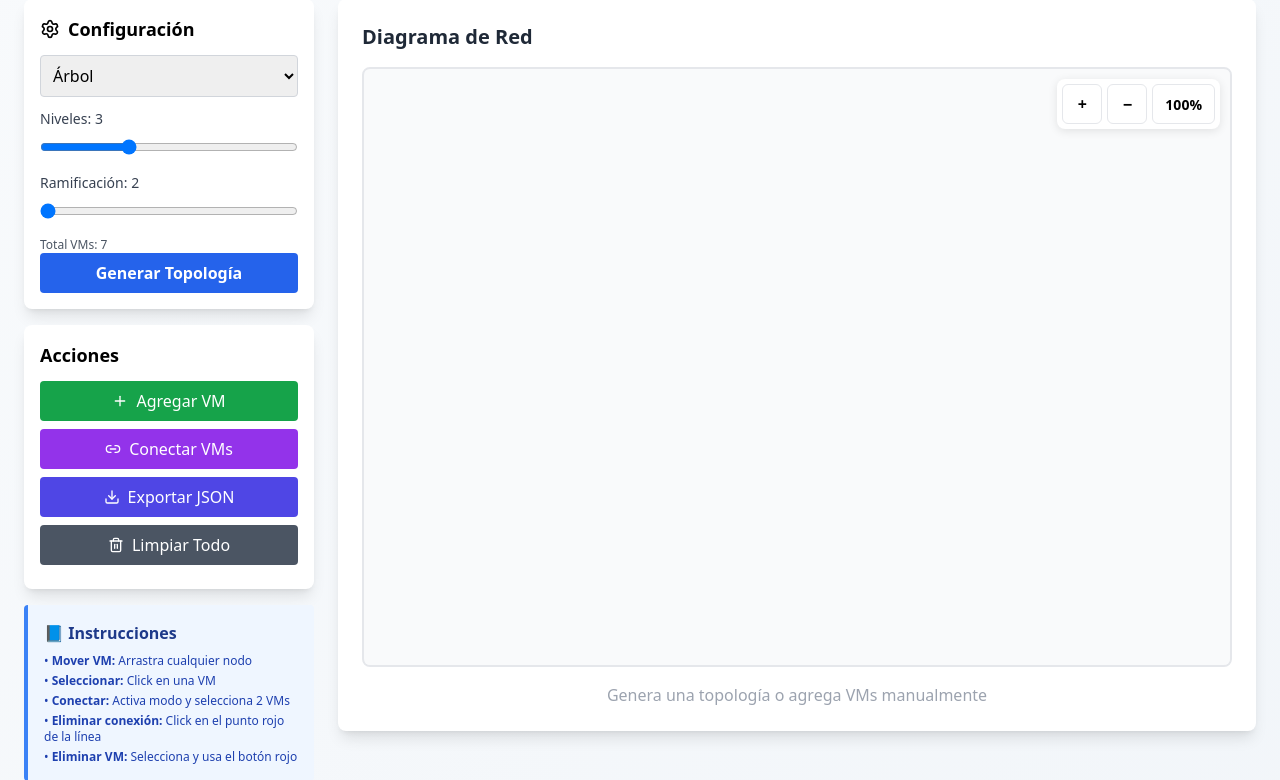
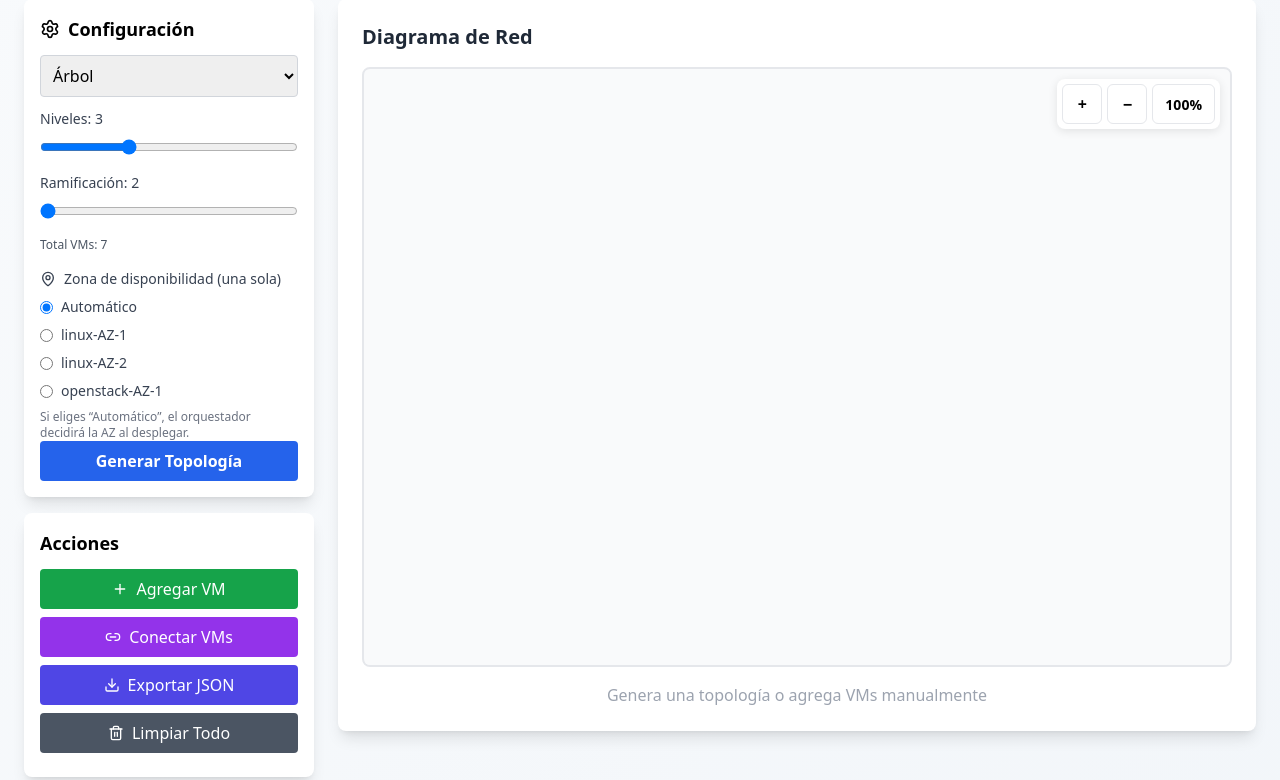
Before and after one commit to JesusAP346/PROYECTO_CLOUD_G4, a Flask app: page / in a window 1280 px wide. Shown: the part 117-897 px from the top of the page. Run offline with Flask 3, Linux system fonts and the light colour scheme; data that the repository does not hold is empty; some libraries are stand-ins or nearby versions.

Commit message:
avance slice manager

```diff
--- a/app.py
+++ b/app.py
@@ -10,6 +10,7 @@ class NetworkTopology:
         self.nodes = []
         self.edges = []
         self.next_id = 1
+        self.slice_placement = {"az": None}
 
     def generate_topology(self, topology_type, config):
         """Genera una topología específica y la AGREGA a la existente"""
@@ -322,7 +323,7 @@ def get_topology_state():
 @app.route('/api/topology/export', methods=['GET'])
 def export_topology():
     export_format = (request.args.get('format') or '').lower()
-    include_coords = (export_format != 'deploy')  # si piden deploy, ocultamos x,y
+    include_coords = (export_format != 'deploy')
 
     export_data = {
         'metadata': {
@@ -330,11 +331,29 @@ def export_topology():
             'version': '1.0',
             'total_nodes': len(topology.nodes),
             'total_connections': len(topology.edges),
-            'sentinel': 'deploy-no-coords'  # <--- marca
+            #'sentinel': 'deploy-no-coords',
+            # AQUÍ: una sola AZ o null (auto)
+            'placement': {
+                'az': topology.slice_placement.get('az', None)
+            }
         },
-        'topology': topology.get_state(include_coords=False)
+        'topology': topology.get_state(include_coords=include_coords)
     }
     return jsonify(export_data)
 
+
+@app.route('/api/placement/az', methods=['POST'])
+def set_slice_placement():
+    data = request.json or {}
+    # data: { "az": "linux-AZ-1" }  ó  { "az": null }  (automático)
+    az = data.get('az', None)
+    # Validación suave (opcional)
+    allowed = {None, "linux-AZ-1", "linux-AZ-2", "openstack-AZ-1"}
+    if az not in allowed:
+        return jsonify({"success": False, "error": "AZ inválida"}), 400
+
+    topology.slice_placement = {"az": az}
+    return jsonify({"success": True, "placement": topology.slice_placement})
+
 if __name__ == '__main__':
     app.run(debug=True)
--- a/templates/index.html
+++ b/templates/index.html
@@ -29,7 +29,6 @@
                         <option value="bus">Bus</option>
                         <option value="mesh">Malla</option>
                     </select>
-
                     <div id="tree-config" class="space-y-3">
                         <div>
                             <label class="block text-sm font-medium text-gray-700 mb-2">
@@ -47,6 +46,38 @@
                             Total VMs: <span id="tree-total">7</span>
                         </p>
                     </div>
+
+                      <!-- AZ del Slice (una sola) -->
+                    <div class="mt-4">
+                    <label class="block text-sm font-medium text-gray-700 mb-2 flex items-center gap-2">
+                        <i data-lucide="map-pin" class="w-4 h-4"></i>
+                        Zona de disponibilidad (una sola)
+                    </label>
+
+                    <div class="space-y-2" id="az-radio-group">
+                        <label class="flex items-center gap-2">
+                        <input type="radio" name="slice-az" value="" checked>
+                        <span class="text-sm text-gray-700">Automático</span>
+                        </label>
+                        <label class="flex items-center gap-2">
+                        <input type="radio" name="slice-az" value="linux-AZ-1">
+                        <span class="text-sm text-gray-700">linux-AZ-1</span>
+                        </label>
+                        <label class="flex items-center gap-2">
+                        <input type="radio" name="slice-az" value="linux-AZ-2">
+                        <span class="text-sm text-gray-700">linux-AZ-2</span>
+                        </label>
+                        <label class="flex items-center gap-2">
+                        <input type="radio" name="slice-az" value="openstack-AZ-1">
+                        <span class="text-sm text-gray-700">openstack-AZ-1</span>
+                        </label>
+                    </div>
+
+                    <p class="text-xs text-gray-500 mt-2">
+                        Si eliges “Automático”, el orquestador decidirá la AZ al desplegar.
+                    </p>
+                    </div>
+
 
                     <div id="other-config" class="mb-3 hidden">
                         <label class="block text-sm font-medium text-gray-700 mb-2">
```
Also changed, not shown: static/script.js (+28 -14 lines), 1 other file.
